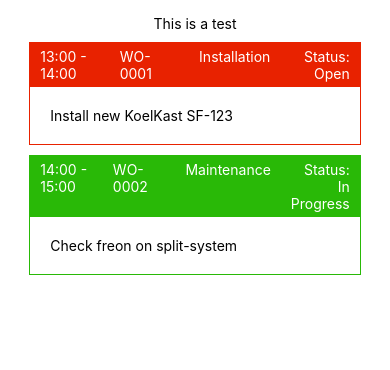
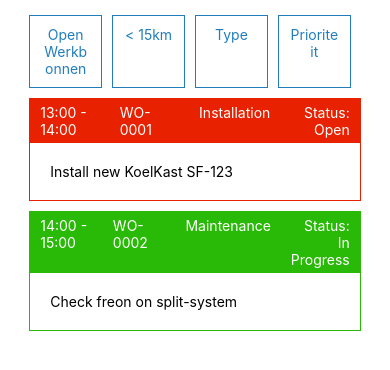
Before and after one commit to nawojmonika/FieldBuddyFilters, a React Native app: screen / in a window 390 px wide. Shown: the top 370 px of the page. Built offline with nearby package versions, Linux system fonts and the light colour scheme.

Commit message:
Added showing filter titles

```diff
--- a/App.tsx
+++ b/App.tsx
@@ -1,11 +1,12 @@
 import React from 'react';
 import { StyleSheet, Text, View } from 'react-native';
 import OrderList from "./components/orderList/OrderList.ts";
+import {FilterList} from "./components/filterList/FilterList";
 
 export default function App(): JSX.Element {
   return(
       <View style={styles.container}>
-        <Text>This is a test</Text>
+        <FilterList/>
         <OrderList/>
       </View>
   );
--- /dev/null
+++ b/components/filter/Filter.tsx
@@ -0,0 +1,35 @@
+import React, {useState} from "react";
+import {FilterProps} from "./interfaces/FilterProps";
+import {StyleSheet, Text, TouchableHighlight, View} from "react-native";
+
+const mainColor = "#217ebb";
+
+export function Filter(props: FilterProps): JSX.Element {
+    const [active, setActive] = useState(false);
+    const handlePress = () => {
+        console.log('Filter click')
+        setActive(!active);
+    }
+    return (
+    <View style={[styles.button, {backgroundColor: active ? mainColor : '#fff'}]}>
+        <TouchableHighlight onPress={handlePress}>
+                <Text style={[styles.text, {color: active ? '#fff' : mainColor}]}>{props.Title}</Text>
+        </TouchableHighlight>
+    </View>
+    );
+}
+
+
+const styles = StyleSheet.create({
+    button: {
+        flex: 1,
+        marginRight: '10px',
+        borderStyle: 'solid',
+        borderWidth: 1,
+        borderColor: mainColor,
+        padding: '10px'
+    },
+    text: {
+        textAlign: "center"
+    }
+});
--- /dev/null
+++ b/components/filterList/FilterList.tsx
@@ -0,0 +1,40 @@
+import React from "react";
+import {StyleSheet, View} from "react-native";
+import {FilterListState} from "./interfaces/FilterListState";
+import {FilterProps} from "../filter/interfaces/FilterProps";
+import {Filter} from "../filter/Filter";
+
+export class FilterList extends React.Component<unknown, FilterListState>{
+    constructor(props: Readonly<unknown>) {
+        super(props);
+        this.state = {filters: []};
+    }
+
+    async componentDidMount() {
+        try {
+            const filters = require('../../assets/mockData/filters.json');
+            this.setState({filters})
+        }
+        catch (e) {
+            console.error(e)
+        }
+    }
+
+   render() {
+       return (
+           <View style={styles.list}>
+               {this.state.filters.map((filter: FilterProps, index: number) => {
+                return <Filter key={index} {...filter}/>
+               })}
+           </View>
+       )
+   }
+
+}
+
+const styles = StyleSheet.create({
+    list: {
+        width: '100%',
+        flexDirection: "row"
+    },
+});
--- /dev/null
+++ b/components/filterList/interfaces/FilterListState.ts
@@ -0,0 +1,5 @@
+import {FilterProps} from "../../filter/interfaces/FilterProps";
+
+export interface FilterListState {
+    filters: FilterProps[];
+}
```
